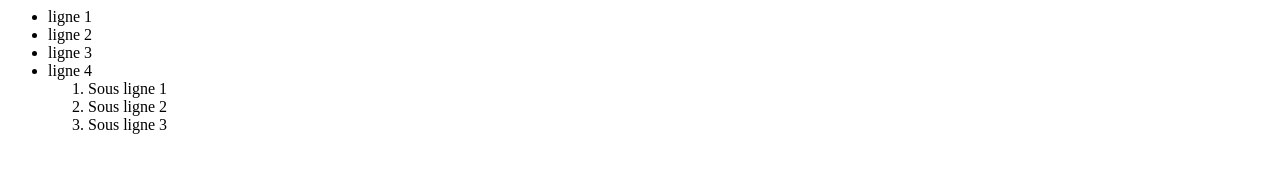
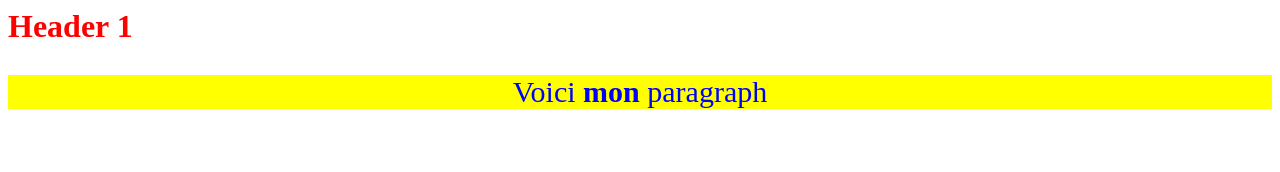
Before and after one commit to Antranig1/HTML_ET_CSS, a plain HTML site: page index.html in a window 1280 px wide. Drawn offline with Linux system fonts and the light colour scheme.

Commit message:
Style HTML

```diff
--- a/index.html
+++ b/index.html
@@ -5,19 +5,8 @@
         </title>
     </head>
     <body>
-        <!--UnOrdered List-->
-        <ul>
-            <li>ligne 1</li>
-            <li>ligne 2</li>
-            <li>ligne 3</li>
-            <li>ligne 4</li>
-            <!--Ordered List-->
-            <ol>
-                <li>Sous ligne 1</li>
-                <li>Sous ligne 2</li>
-                <li>Sous ligne 3</li>
-            </ol>
-        </ul>
+        <h1 style="color: red;">Header 1</h1>
+        <p style="font-size: 30;color: blue;background-color: yellow;text-align: center;">Voici <span style="font-weight: bold;">mon</span> paragraph</p>
     </body>
 
 </html>
```
